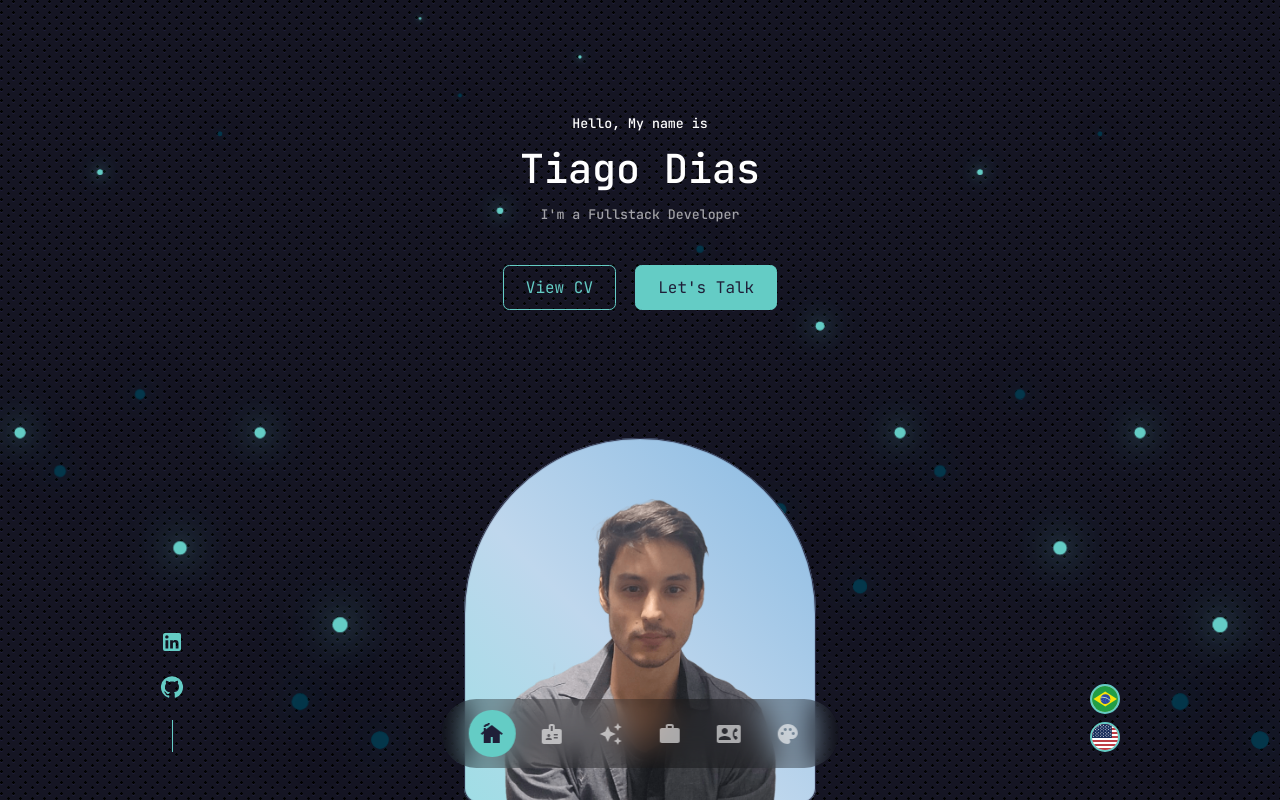
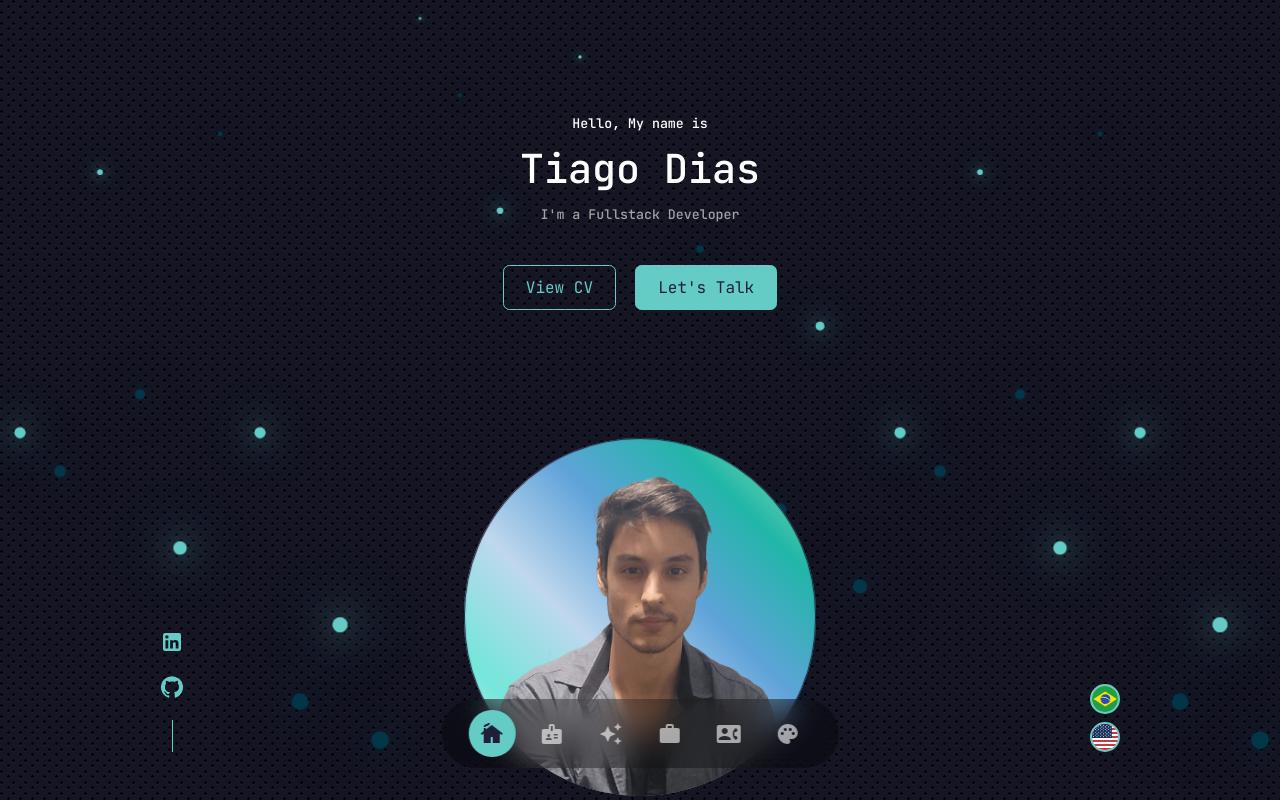
Before and after one commit to tiago0214/tiago-portfolio, a React (Vite) app: page / in a window 1280 px wide. Shown: the top 800 px of the page. Built offline with nearby package versions, Linux system fonts and the light colour scheme.

Commit message:
change img style and img background animation

```diff
--- a/src/components/Header/styles.ts
+++ b/src/components/Header/styles.ts
@@ -29,14 +29,15 @@ export const MeContainer = styled.div`
   left: 50%;
   transform: translateX(-50%);
   margin-top: 8.0rem;
-  border-radius: 12rem 12rem 1rem 1rem;
+  border-radius: 9999px;
+  /* border-radius: 12rem 12rem 1rem 1rem; */
   overflow: hidden;
-  padding: 3rem 1.5rem 0 1.5rem;
+  padding: 1.5rem 1rem 0 1rem;
 
   box-shadow:inset 0 0 1px 1px ${props => props.theme["color-bg"]};
 
   background: linear-gradient(45deg,#D4F1F4,#75E6DA,#BFD7ED,#60A3D9,#21B6A8,#A3EBB1);
-  background-size: 500% 500%;
+  /* background-size: 500% 500%; */
   animation: color 12s ease-in-out infinite alternate;
 
   @keyframes color{
```
